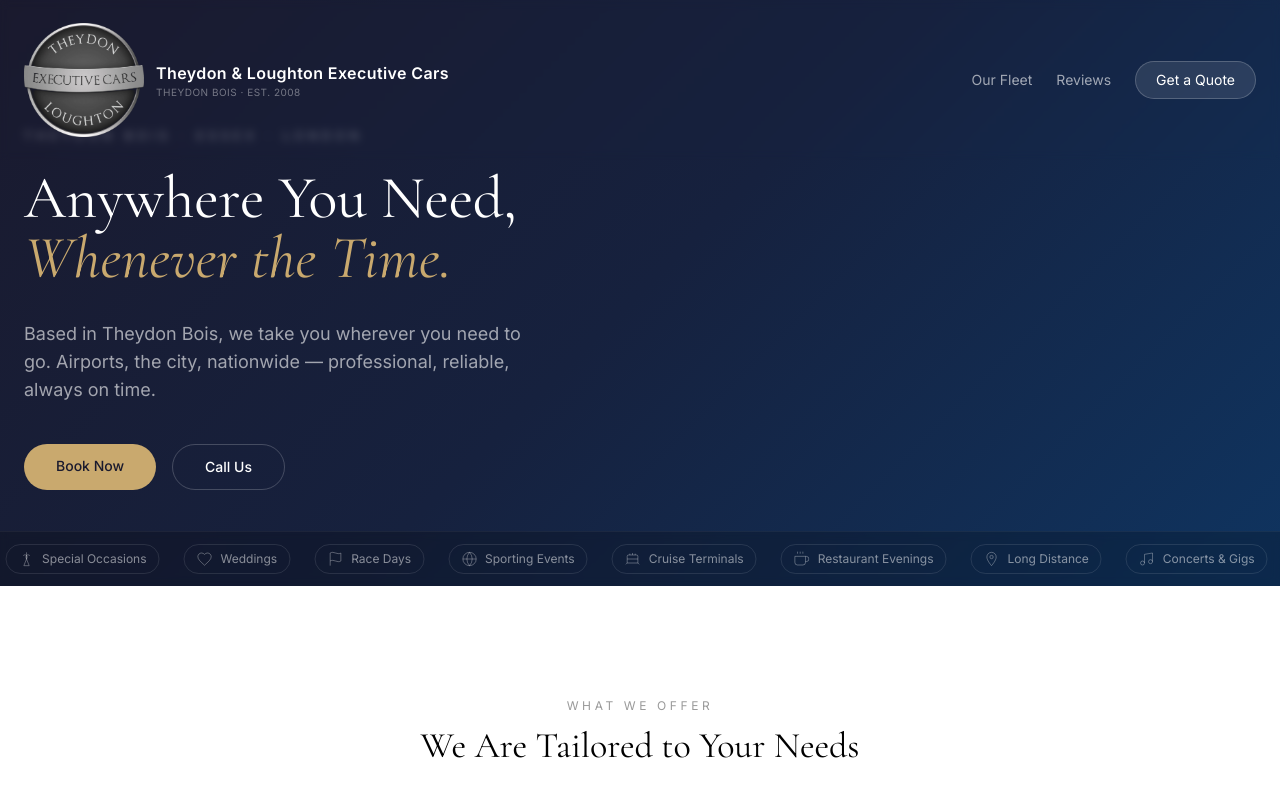
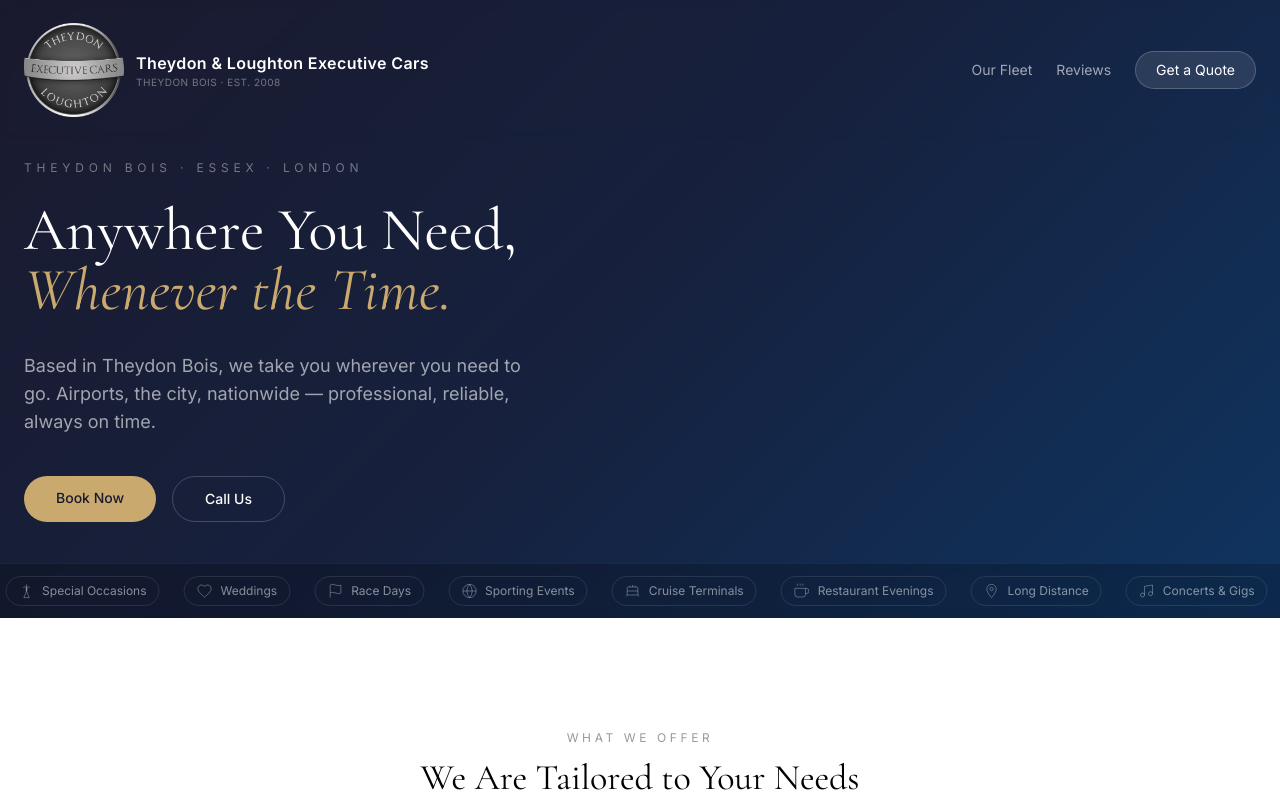
Before and after one commit to jakeylee93/tl-executive-cars, a Next.js app: page / in a window 1280 px wide. Shown: the top 800 px of the page. Built offline with nearby package versions, Linux system fonts and the light colour scheme.

Commit message:
🚗 Logo 20px smaller (100px), more hero top padding to clear nav

```diff
--- a/app/page.tsx
+++ b/app/page.tsx
@@ -71,7 +71,7 @@
       <nav className="fixed top-0 left-0 right-0 z-50 bg-transparent backdrop-blur-sm">
         <div className="flex items-center justify-between px-6 py-5 max-w-7xl mx-auto">
           <a href="/" className="flex items-center gap-3">
-            <img src="/logo.png" alt="T&L Executive Cars" className="w-[120px] h-[120px] object-contain" />
+            <img src="/logo.png" alt="T&L Executive Cars" className="w-[100px] h-[100px] object-contain" />
             <div>
               <h1 className="text-base font-semibold text-white tracking-wide">Theydon & Loughton Executive Cars</h1>
               <p className="text-[10px] text-white/40 uppercase tracking-wider">Theydon Bois &middot; Est. 2008</p>
@@ -90,7 +90,7 @@
       {/* Hero */}
       <section className="pt-0 pb-0">
         <div className="relative min-h-[50vh] flex items-center" style={{ background: 'linear-gradient(135deg, #1a1a2e 0%, #16213e 50%, #0f3460 100%)' }}>
-          <div className="max-w-7xl mx-auto px-6 pt-28 pb-20 md:pt-32 md:pb-24 w-full">
+          <div className="max-w-7xl mx-auto px-6 pt-36 pb-20 md:pt-40 md:pb-24 w-full">
             <div className="max-w-2xl">
               <p className="text-xs uppercase tracking-[0.4em] text-white/40 mb-6">Theydon Bois &middot; Essex &middot; London</p>
               <h2
```
